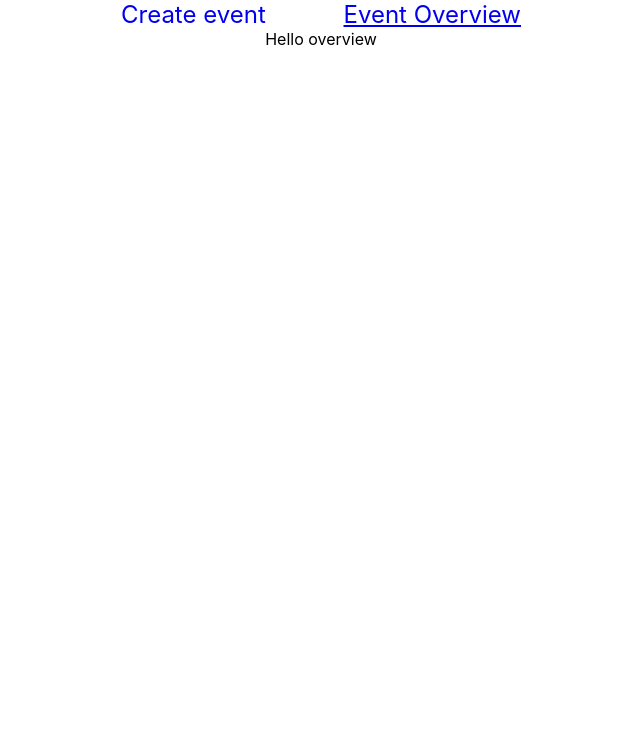
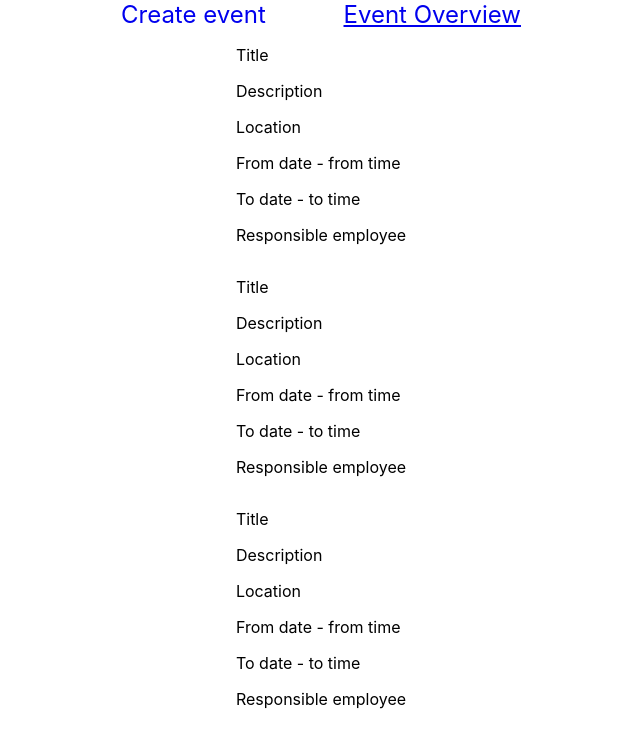
Before and after one commit to bekk/bekk-arrangement-app, a React (Create React App) app in the folder app/: page /overview in a window 1280 px wide. Shown: the top 748 px of the page, without its empty margins (319-959 px from the left). Built offline with nearby package versions, Linux system fonts and the light colour scheme.

Commit message:
Show events

```diff
--- a/app/public/index.html
+++ b/app/public/index.html
@@ -21,7 +21,7 @@
       work correctly both with client-side routing and a non-root public URL.
       Learn how to configure a non-root public URL by running `npm run build`.
     -->
-    <title>Tante</title>
+    <title>Moddaman Events</title>
   </head>
   <body>
     <noscript>You need to enable JavaScript to run this app.</noscript>
--- /dev/null
+++ b/app/src/components/EventOverview/Event.tsx
@@ -0,0 +1,14 @@
+import React from 'react';
+
+export const Event = () => {
+  return (
+    <div>
+      <p>Title</p>
+      <p>Description</p>
+      <p>Location</p>
+      <p>From date - from time</p>
+      <p>To date - to time</p>
+      <p>Responsible employee</p>
+    </div>
+  );
+};
--- a/app/src/components/EventOverview/EventOverview.tsx
+++ b/app/src/components/EventOverview/EventOverview.tsx
@@ -1,12 +1,17 @@
 import React from 'react';
 import { Menu } from '../../Common/Menu/Menu';
 import style from './EventOverview.module.scss';
+import { Event } from './Event';
 
 export const EventOverview = () => {
   return (
     <div className={style.container}>
       <Menu tab={'overview'} />
-      <div className={style.overview}>Hello overview</div>
+      <div className={style.overview}>
+        <Event />
+        <Event />
+        <Event />
+      </div>
     </div>
   );
 };
```
Also changed, not shown: app/src/App.tsx (+5 -5 lines).
